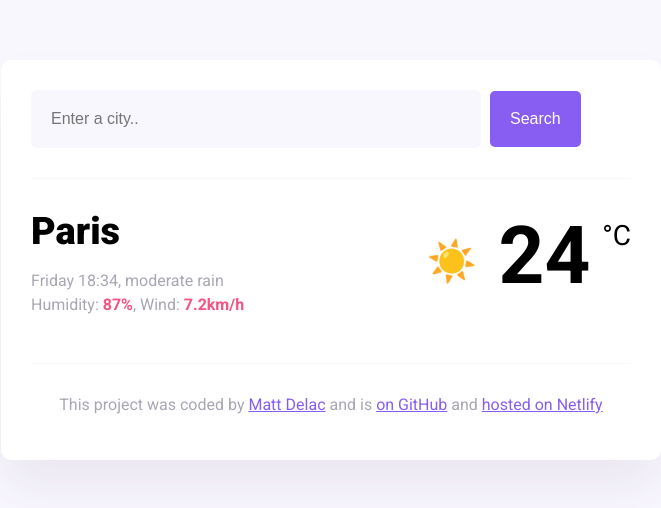
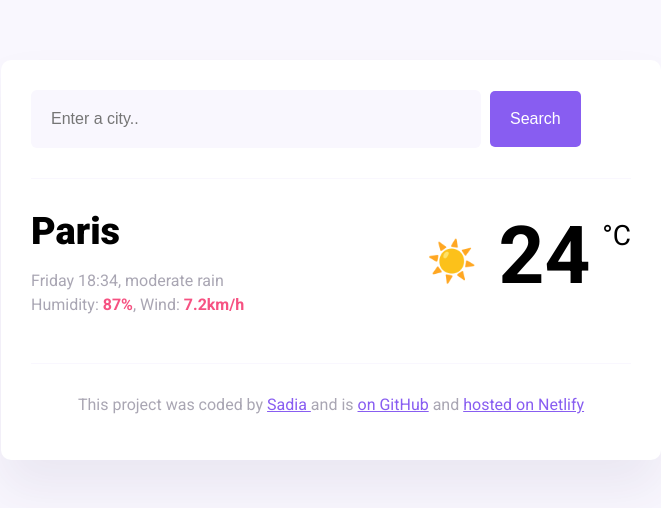
Before and after one commit to Sadia-AB/lesson-one-GitHub, a plain HTML site: page index.html in a window 1280 px wide. Shown: the whole page, without its empty margins (309-970 px from the left). Drawn offline with Linux system fonts and the light colour scheme; files that its build step writes are made by us from their sources; files whose address does not match are found by name.

Commit message:
Changed the last paragraph so it would have my name on it

```diff
--- a/index.html
+++ b/index.html
@@ -45,7 +45,7 @@
       <footer>
         <p>
           This project was coded by
-          <a href="#" target="_blank">Matt Delac</a> and is
+          <a href="#" target="_blank"> Sadia </a> and is
           <a href="#" target="_blank"> on GitHub</a> and
           <a href="#" target="_blank">hosted on Netlify</a>
         </p>
```
